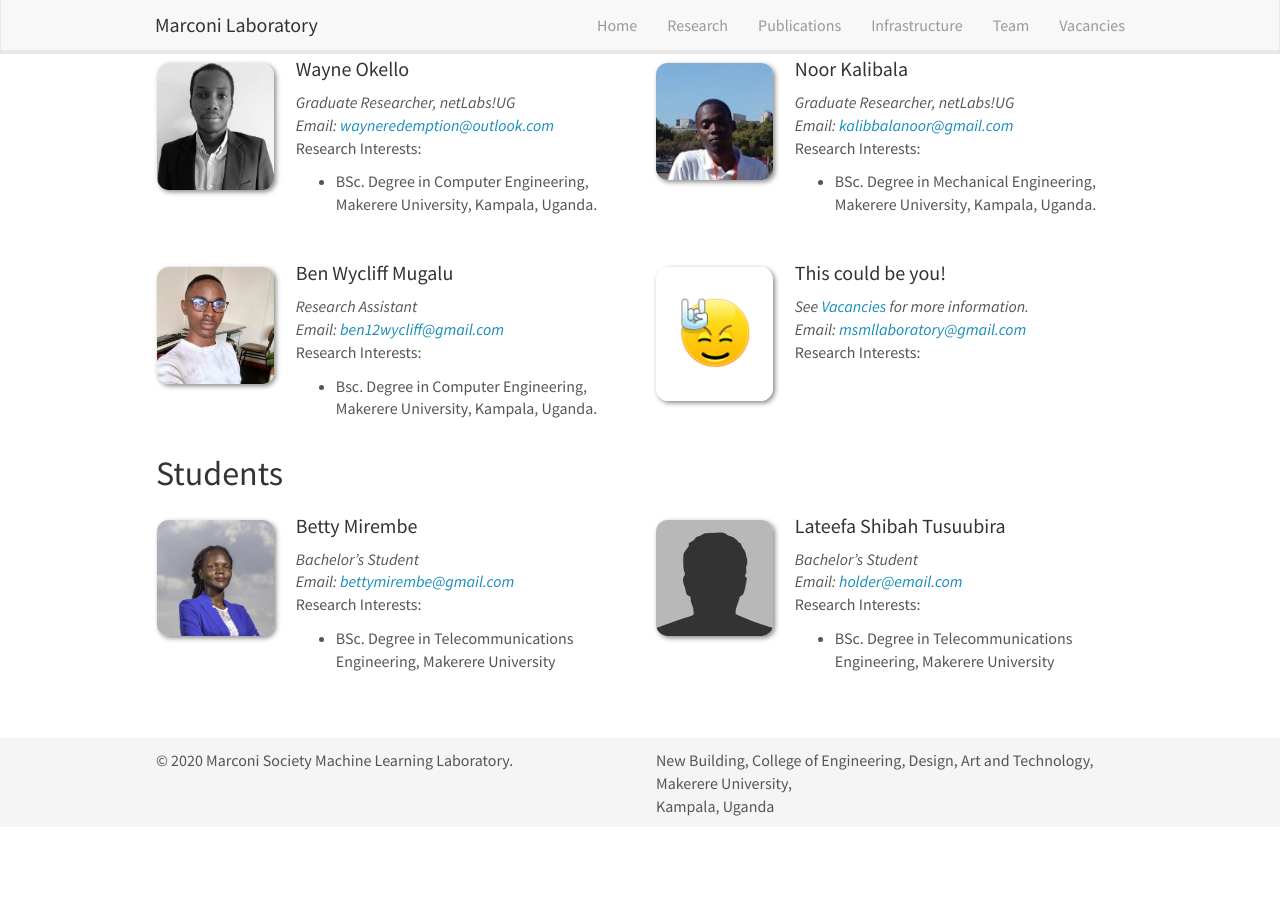
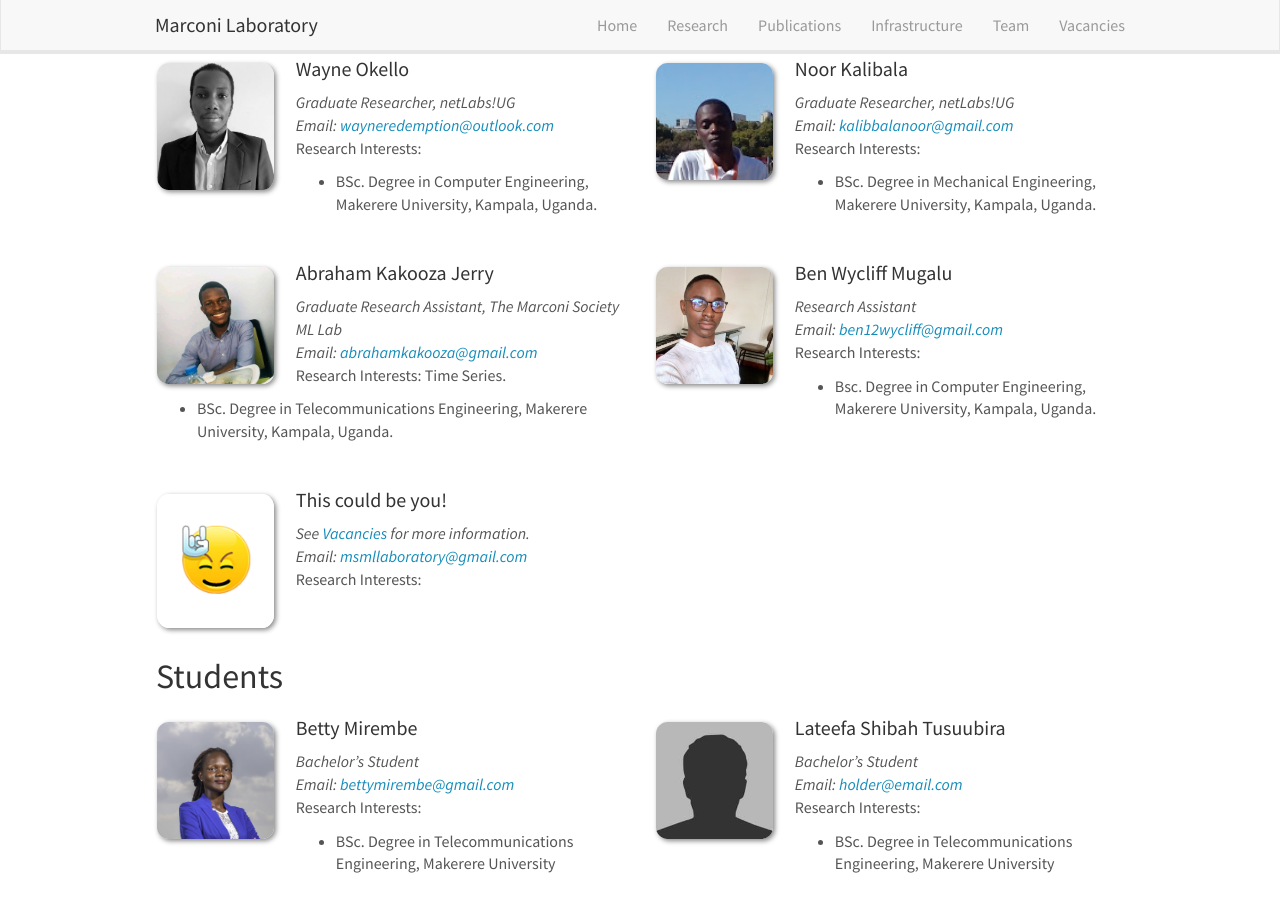
Before and after one commit to msmll/site, a Jekyll site: the page built from _pages/team.md, in a window 1280 px wide and 900 px high, scrolled down 1163 px. Built offline with Jekyll 4.4.1, drawn with Linux system fonts in a browser that asks for light colours; nearby versions of some CDN libraries; before the commit the page ends 1990 px from its top, so only the background shows below that.

Commit message:
Jerry's profiler

```diff
--- a/_data/researchers.yml
+++ b/_data/researchers.yml
@@ -32,6 +32,15 @@
   education1: BSc. Degree in Mechanical Engineering, Makerere University, Kampala, Uganda.
   education2:
 
+- name: Abraham Kakooza Jerry
+  photo: jerry.jpg
+  info: Graduate Research Assistant, The Marconi Society ML Lab
+  interests: Time Series.
+  email: abrahamkakooza@gmail.com
+  number_educ: 1
+  education1: BSc. Degree in Telecommunications Engineering, Makerere University, Kampala, Uganda.
+  education2:
+
 - name: Ben Wycliff Mugalu
   photo: ben.jpeg
   info: Research Assistant
```
Also changed, not shown: images/teampic/jerry.jpg (added).
